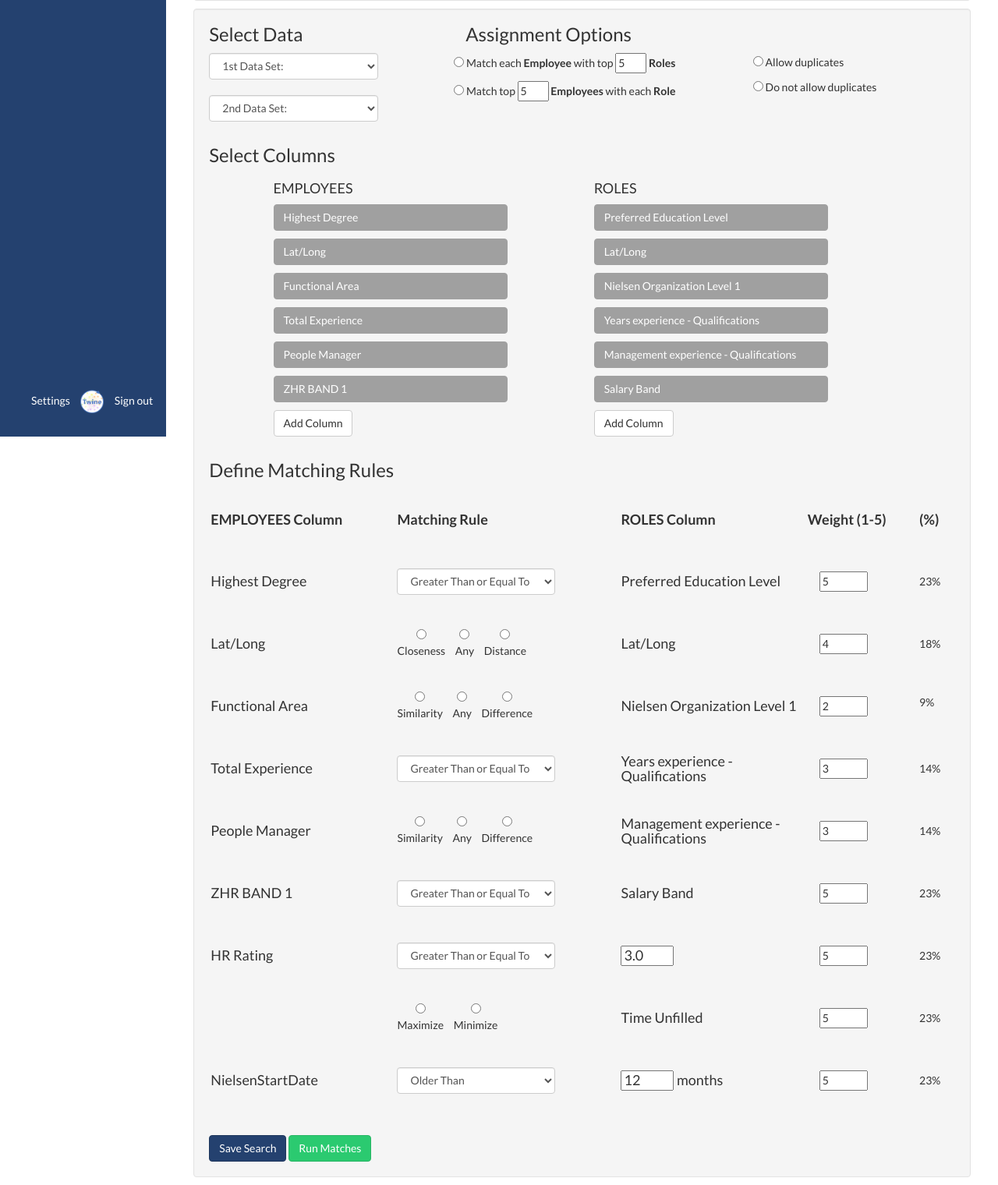
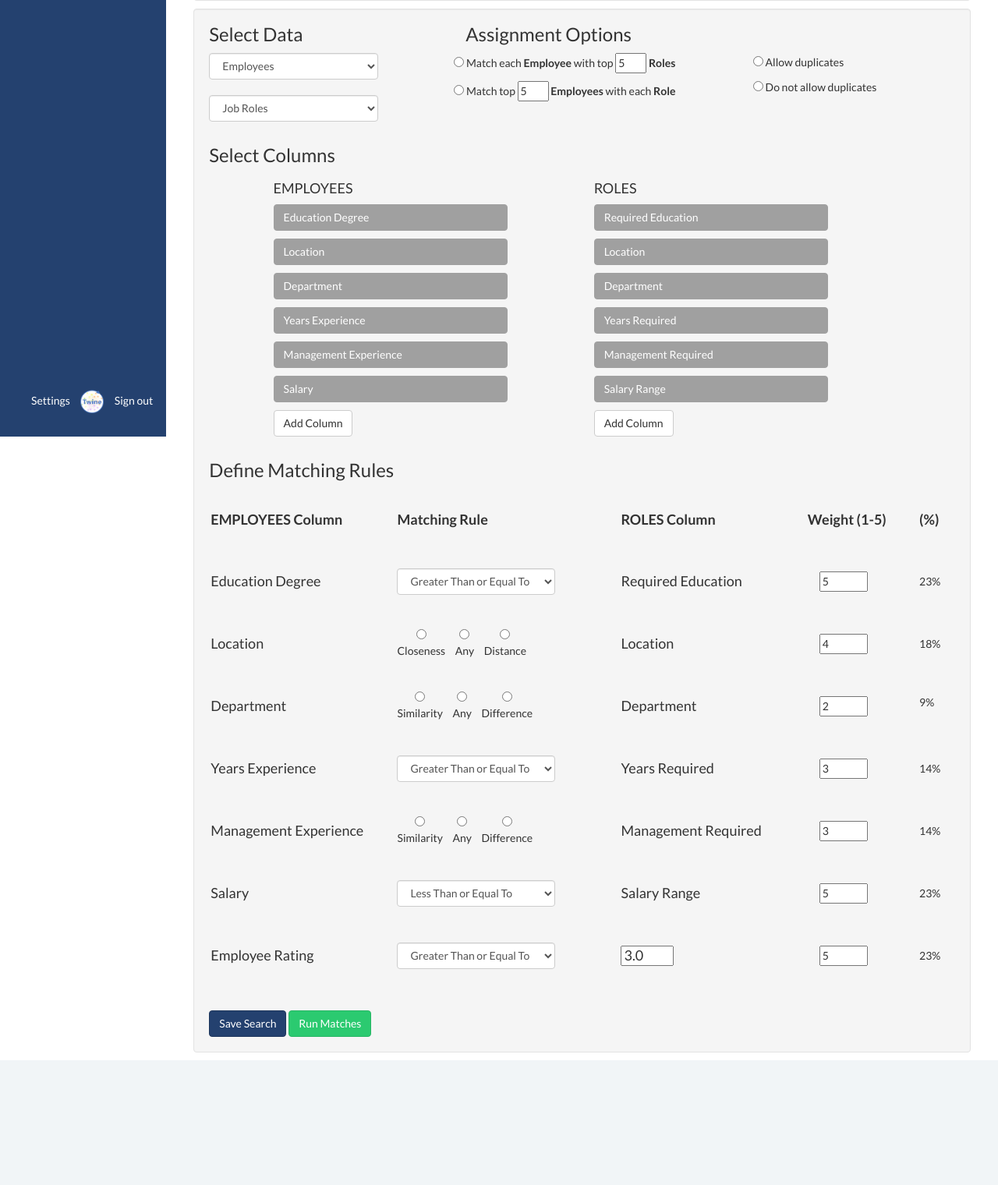
Before and after one commit to twinelabs/enginev2, a Django app: template enginev1/apps/match/templates/match/create_custom.html in a window 1280 px wide. Shown: the part 240-1760 px from the top of the page at 78% size. After the commit the page ends 1600 px from the top, so only its background shows below. Run offline with Django 3.2, Linux system fonts and the light colour scheme; the template is opened without the code that fills it, so the values that code supplies are empty; style sheets or scripts are compiled from the project's sources; some libraries are stand-ins or nearby versions.

Commit message:
logo, custom page

```diff
--- a/enginev1/apps/match/templates/match/create_custom.html
+++ b/enginev1/apps/match/templates/match/create_custom.html
@@ -34,15 +34,15 @@
                 <div class="col-md-3">
                     <h3>Select Data</h3>
                     <select class="form-control" name="data_tables_single">
-                        <option value="" selected="selected">1st Data Set:</option>
-                        <option value="12">Employees</option>
-                        <option value="11">Roles</option>
+                        <option value="">1st Data Set:</option>
+                        <option value="12" selected="selected">Employees</option>
+                        <option value="11">Job Roles</option>
                     </select>
                     <br />
                     <select class="form-control" name="data_tables_single">
-                        <option value="" selected="selected">2nd Data Set:</option>
+                        <option value="">2nd Data Set:</option>
                         <option value="12">Employees</option>
-                        <option value="11">Roles</option>
+                        <option value="11" selected="selected">Job Roles</option>
                     </select>
                 </div>
                 <div class="col-md-7 col-md-offset-1">
@@ -80,22 +80,22 @@
                         <div class="col-md-5 col-md-offset-1">
                             <h4>EMPLOYEES</h4>
                             <div>
-                                <a class="btn btn-info btn-dummy">Highest Degree</a>
+                                <a class="btn btn-info btn-dummy">Education Degree</a>
                             </div>
                             <div>
-                                <a class="btn btn-info btn-dummy">Lat/Long</a>
+                                <a class="btn btn-info btn-dummy">Location</a>
                             </div>
                             <div>
-                                <a class="btn btn-info btn-dummy">Functional Area</a>
+                                <a class="btn btn-info btn-dummy">Department</a>
                             </div>
                             <div>
-                                <a class="btn btn-info btn-dummy">Total Experience</a>
+                                <a class="btn btn-info btn-dummy">Years Experience</a>
                             </div>
                             <div>
-                                <a class="btn btn-info btn-dummy">People Manager</a>
+                                <a class="btn btn-info btn-dummy">Management Experience</a>
                             </div>
                             <div>
-                                <a class="btn btn-info btn-dummy">ZHR BAND 1</a>
+                                <a class="btn btn-info btn-dummy">Salary</a>
                             </div>
                             <div>
                                 <a class="btn btn-default">Add Column</a>
@@ -104,22 +104,22 @@
                         <div class="col-md-5">
                             <h4>ROLES</h4>
                             <div>
-                                <a class="btn btn-info btn-dummy">Preferred Education Level</a>
+                                <a class="btn btn-info btn-dummy">Required Education</a>
                             </div>
                             <div>
-                                <a class="btn btn-info btn-dummy">Lat/Long</a>
+                                <a class="btn btn-info btn-dummy">Location</a>
                             </div>
                             <div>
-                                <a class="btn btn-info btn-dummy">Nielsen Organization Level 1</a>
+                                <a class="btn btn-info btn-dummy">Department</a>
                             </div>
                             <div>
-                                <a class="btn btn-info btn-dummy">Years experience - Qualifications</a>
+                                <a class="btn btn-info btn-dummy">Years Required</a>
                             </div>
                             <div>
-                                <a class="btn btn-info btn-dummy">Management experience - Qualifications</a>
+                                <a class="btn btn-info btn-dummy">Management Required</a>
                             </div>
                             <div>
-                                <a class="btn btn-info btn-dummy">Salary Band</a>
+                                <a class="btn btn-info btn-dummy">Salary Range</a>
                             </div>
                             <div>
                                 <a class="btn btn-default">Add Column</a>
@@ -145,7 +145,7 @@
                         <tbody>
                             <tr>
                                 <td>
-                                    <h5>Highest Degree</h5>
+                                    <h5>Education Degree</h5>
                                 </td>
                                 <td>
                                     <div style="padding-right: 80px;">
@@ -159,7 +159,7 @@
                                     </div>
                                 </td>
                                 <td>
-                                    <h4>Preferred Education Level</h4>
+                                    <h4>Required Education</h4>
                                 </td>
                                 <td>
                                     <div class='match-weight-form'>
@@ -174,7 +174,7 @@
                             </tr>
                             <tr>
                                 <td>
-                                    <h4>Lat/Long</h4>
+                                    <h4>Location</h4>
                                 </td>
                                 <td>
                                     <div class='match-preference-form'>
@@ -190,7 +190,7 @@
                                     </div>
                                 </td>
                                 <td>
-                                    <h4>Lat/Long</h4>
+                                    <h4>Location</h4>
                                 </td>
                                 <td>
                                     <div class='match-weight-form'>
@@ -205,7 +205,7 @@
                             </tr>
                             <tr>
                                 <td>
-                                    <h4>Functional Area</h4>
+                                    <h4>Department</h4>
                                 </td>
                                 <td>
                                     <div class='match-preference-form'>
@@ -221,7 +221,7 @@
                                     </div>
                                 </td>
                                 <td>
-                                    <h4>Nielsen Organization Level 1</h4>
+                                    <h4>Department</h4>
                                 </td>
                                 <td>
                                     <div class='match-weight-form'>
@@ -236,7 +236,7 @@
                             </tr>
                             <tr>
                                 <td>
-                                    <h4>Total Experience</h4>
+                                    <h4>Years Experience</h4>
                                 </td>
                                 <td>
                                     <div style="padding-right: 80px;">
@@ -250,7 +250,7 @@
                                     </div>
                                 </td>
                                 <td>
-                                    <h4>Years experience - Qualifications</h4>
+                                    <h4>Years Required</h4>
                                 </td>
                                 <td>
                                     <div class='match-weight-form'>
@@ -265,7 +265,7 @@
                             </tr>
                             <tr>
                                 <td>
-                                    <h4>People Manager</h4>
+                                    <h4>Management Experience</h4>
                                 </td>
                                 <td>
                                     <div class='match-preference-form'>
@@ -281,7 +281,7 @@
                                     </div>
                                 </td>
                                 <td>
-                                    <h4>Management experience - Qualifications</h4>
+                                    <h4>Management Required</h4>
                                 </td>
                                 <td>
                                     <div class='match-weight-form'>
@@ -296,21 +296,21 @@
                             </tr>
                             <tr>
                                 <td>
-                                    <h4>ZHR BAND 1</h4>
+                                    <h4>Salary</h4>
                                 </td>
                                 <td>
                                     <div style="padding-right: 80px;">
                                         <select class="form-control" name="rule-education">
                                             <option value="1">Greater Than</option>
-                                            <option value="2" selected="selected">Greater Than or Equal To</option>
+                                            <option value="2">Greater Than or Equal To</option>
                                             <option value="3">Equal To</option>
-                                            <option value="4">Less Than or Equal To</option>
+                                            <option value="4" selected="selected">Less Than or Equal To</option>
                                             <option value="5">Less Than</option>
                                         </select>
                                     </div>
                                 </td>
                                 <td>
-                                    <h4>Salary Band</h4>
+                                    <h4>Salary Range</h4>
                                 </td>
                                 <td>
                                     <div class='match-weight-form'>
@@ -325,7 +325,7 @@
                             </tr>
                             <tr>
                                 <td>
-                                    <h4>HR Rating</h4>
+                                    <h4>Employee Rating</h4>
                                 </td>
                                 <td>
                                     <div style="padding-right: 80px;">
@@ -352,63 +352,6 @@
                                     </div>
                                 </td>
                             </tr>
-                            <tr>
-                                <td>
-                                    <h4></h4>
-                                </td>
-                                <td>
-                                    <div class='match-preference-form'>
-                                        <div class='match-preference-input'>
-                                            <input type='radio' name='match-time' value='1'><label for='gender-prefs0'>Maximize</label>
-                                        </div>
-                                        <div class='match-preference-input'>
-                                            <input type='radio' name='match-time' value='3'><label for='gender-prefs0'>Minimize</label>
-                                        </div>
-                                    </div>
-                                </td>
-                                <td>
-                                    <h4>Time Unfilled</h4>
-                                </td>
-                                <td>
-                                    <div class='match-weight-form'>
-                                        <input type='text' name='gender-weight0' size='6' class='match-weight-input' placeholder='1-5' value='5'>
-                                    </div>
-                                </td>
-                                <td>
-                                    <div class='match-autoweight-form'>
-                                        23%
-                                    </div>
-                                </td>
-                            </tr>
-                            <tr>
-                                <td>
-                                    <h4>NielsenStartDate</h4>
-                                </td>
-                                <td>
-                                    <div style="padding-right: 80px;">
-                                        <select class="form-control" name="rule-education">
-                                            <option value="1" selected="selected">Older Than</option>
-                                            <option value="2">Greater Than or Equal To</option>
-                                            <option value="3">Equal To</option>
-                                            <option value="4">Less Than or Equal To</option>
-                                            <option value="5">Less Than</option>
-                                        </select>
-                                    </div>
-                                </td>
-                                <td>
-                                    <h4><input type='text' name='xxxdate' size='5' class='match-weight-input' placeholder='1-12' value='12'> months</h4>
-                                </td>
-                                <td>
-                                    <div class='match-weight-form'>
-                                        <input type='text' name='gender-weight0' size='6' class='match-weight-input' placeholder='1-5' value='5'>
-                                    </div>
-                                </td>
-                                <td>
-                                    <div class='match-autoweight-form'>
-                                        23%
-                                    </div>
-                                </td>
-                            </tr>
                         </tbody>
                     </table>
                 </div>
```
Also changed, not shown: enginev1/templates/base.html (+4 -3 lines), enginev1/static/img/logos/Comcast_logo.png (added).
